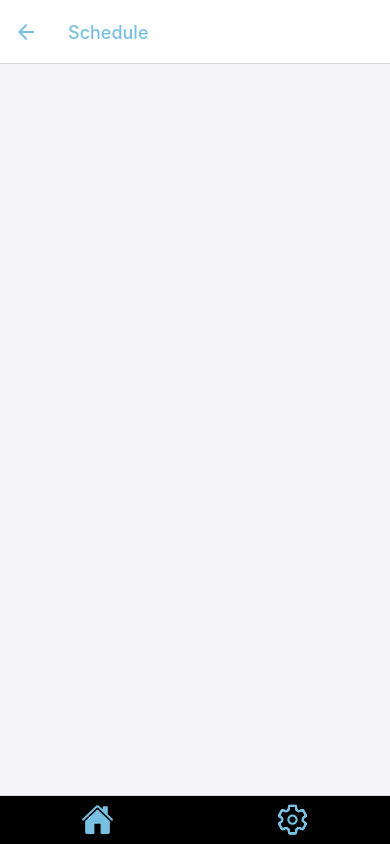
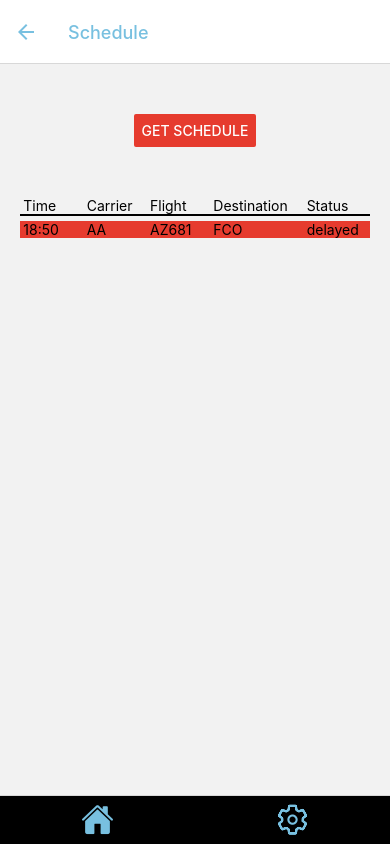
Before and after one commit to patorosso/myflightsapp, a React Native app: screen /Schedule in a window 390 px wide. Built offline with nearby package versions, Linux system fonts and the light colour scheme; what expo-sqlite would draw is missing.

Commit message:
styled flight schedule grid

```diff
--- a/src/components/schedule-item/index.jsx
+++ b/src/components/schedule-item/index.jsx
@@ -1,12 +1,19 @@
-import { View, Text, TouchableOpacity} from 'react-native';
+import {View, Text, TouchableOpacity} from 'react-native';
+import { styles } from './styles';
 
 
 
-const ScheduleItem = () => {
+const ScheduleItem = ({flightNumber,status,origin,company,destination, time}) => {
     return (
-        <View>
+            <TouchableOpacity style={styles.container}>
+                <Text style={{width: 60}}>{time}</Text>
+                <Text style={{width: 60}}>{company}</Text>
+                <Text style={{width: 60}}>{flightNumber}</Text>
+                {(origin? <Text style={{width: 90}}>{origin}</Text> : <Text style={{width: 90}}>{destination}</Text>)}
+                <Text style={{width: 60}}>{status}</Text>
+            </TouchableOpacity>
 
-        </View>
+
     );
 }
 
--- a/src/components/schedule-item/styles.js
+++ b/src/components/schedule-item/styles.js
@@ -3,6 +3,10 @@ import { colors } from "../../constants";
 
 export const styles = StyleSheet.create({
     container: {
-        flex: 1,
+        marginHorizontal: 20,
+        marginBottom: 20,
+        backgroundColor: colors.red,
+        flexDirection: 'row',
+        justifyContent: 'space-evenly'
     },
 });
--- a/src/screens/schedule/index.jsx
+++ b/src/screens/schedule/index.jsx
@@ -1,27 +1,74 @@
 import React , {useState} from "react";
-import { View } from "react-native";
+import { View , Button, FlatList, Text} from "react-native";
 import { styles } from "./styles";
+import { colors } from "../../constants";
 import { SelectList } from 'react-native-dropdown-select-list';
+import { AIR_LABS_API_KEY } from "../../constants/flight_api";
+import ScheduleItem from "../../components/schedule-item";
 
 const Schedule = () => {
-    const [selected, setSelected] = useState("");
+    const [arrData,setArrData] = useState([]);
 
-    const data = [
-        {key:'1', value:'Mobiles', disabled:true},
-        {key:'2', value:'Appliances'},
-        {key:'3', value:'Cameras'},
-        {key:'4', value:'Computers', disabled:true},
-        {key:'5', value:'Vegetables'},
-        {key:'6', value:'Diary Products'},
-        {key:'7', value:'Drinks'},
-    ];
+    async function onHandleAirportSchedule() {
+        const apiKey = AIR_LABS_API_KEY;
+        try {
+            const response = await fetch(`https://airlabs.co/api/v9/schedules?dep_iata=SIN&api_key=${apiKey}`, {
+            headers: {
+                'Authorization': `Bearer ${apiKey}`
+            },
+        });
+        const data = await response.json();
+        console.log(data);
+
+        if(data.error)
+        {
+            Alert.alert("Error","Couldn't find the flight. Verify if it's the correct IATA code. If the problem doesn't go away please try again later or search other flights.");
+            return ;
+        }
+        setArrData(data);
+        }
+        catch (error) {
+            console.log("error with flight info.");
+            console.error(error);
+            }
+    }
+
+    const renderItem = ({ item }) => (
+
+        // Render your list item here
+        <ScheduleItem flightNumber={item.flight_iata} status={item.status} />
+
+      );
+
+
 
 
     return (
         <View style={styles.container}>
-            <View style={{width: '80%', alignSelf: 'center', marginTop: 40}}>
 
+            <View style={styles.buttonContainer}>
+                <Button color={colors.red} onPress={onHandleAirportSchedule} title='get schedule'/>
             </View>
+
+            <View style={styles.topBar}>
+                <Text style={{width: 60}}>Time</Text>
+                <Text style={{width: 60}}>Carrier</Text>
+                <Text style={{width: 60}}>Flight</Text>
+                <Text style={{width: 90}}>Destination</Text>
+                <Text style={{width: 60}}>Status</Text>
+            </View>
+
+            <ScheduleItem flightNumber={'AZ681'} status={'delayed'} destination={'FCO'} company={'AA'} time={'18:50'} />
+
+            {(arrData &&
+            <FlatList
+            data={arrData.response}
+            renderItem={renderItem}
+            keyExtractor={item => item.flight_iata}
+            />
+        )}
+
+
         </View>
     );
 }
--- a/src/screens/schedule/styles.js
+++ b/src/screens/schedule/styles.js
@@ -5,6 +5,18 @@ import { colors } from "../../constants";
 export const styles = StyleSheet.create({
     container: {
         flex: 1,
-        backgroundColor: colors.white,
+    },
+    buttonContainer: {
+        alignSelf: 'center',
+        justifyContent: 'center',
+        marginTop: 50,
+        paddingBottom: 50,
+    },
+    topBar: {
+        flexDirection: 'row',
+        marginHorizontal: 20,
+        marginBottom: 5,
+        borderBottomWidth: 2,
+        justifyContent: 'space-evenly'
     },
 });
```
